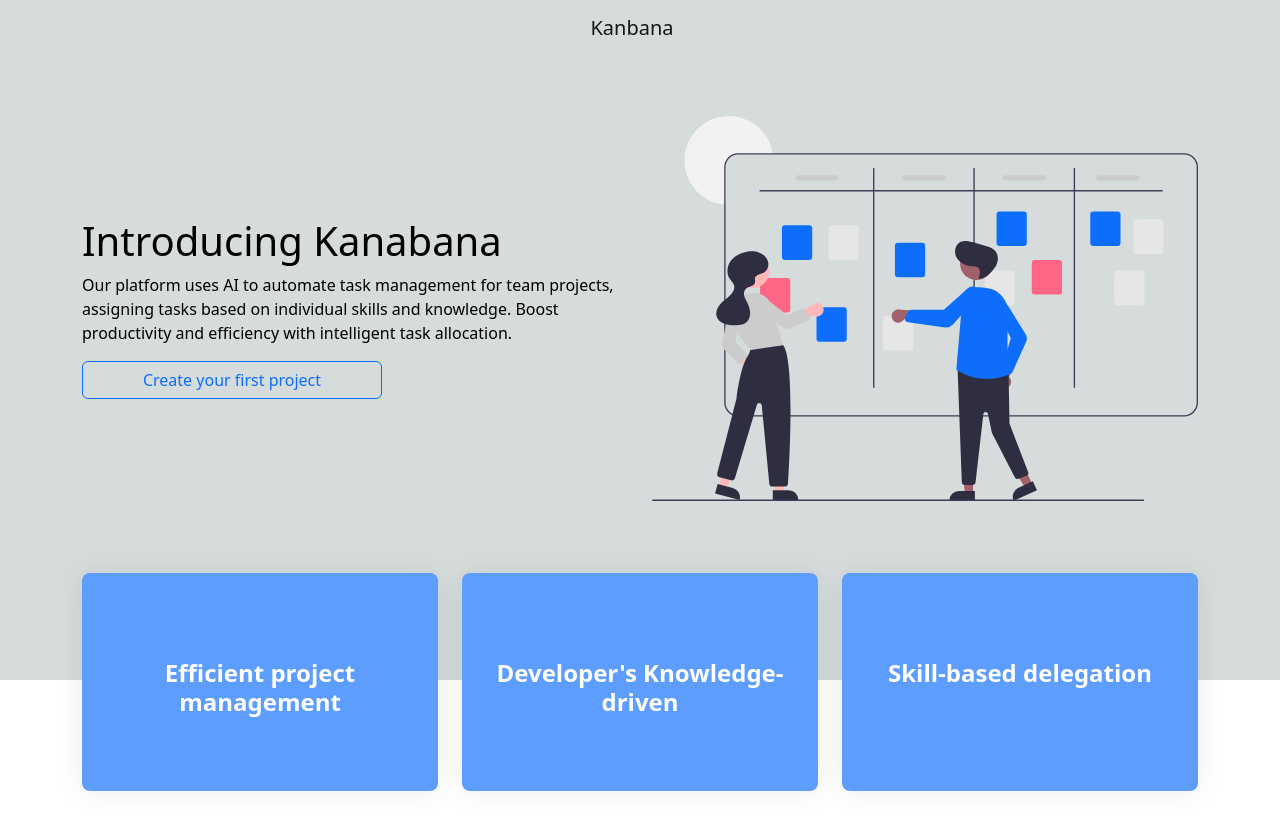
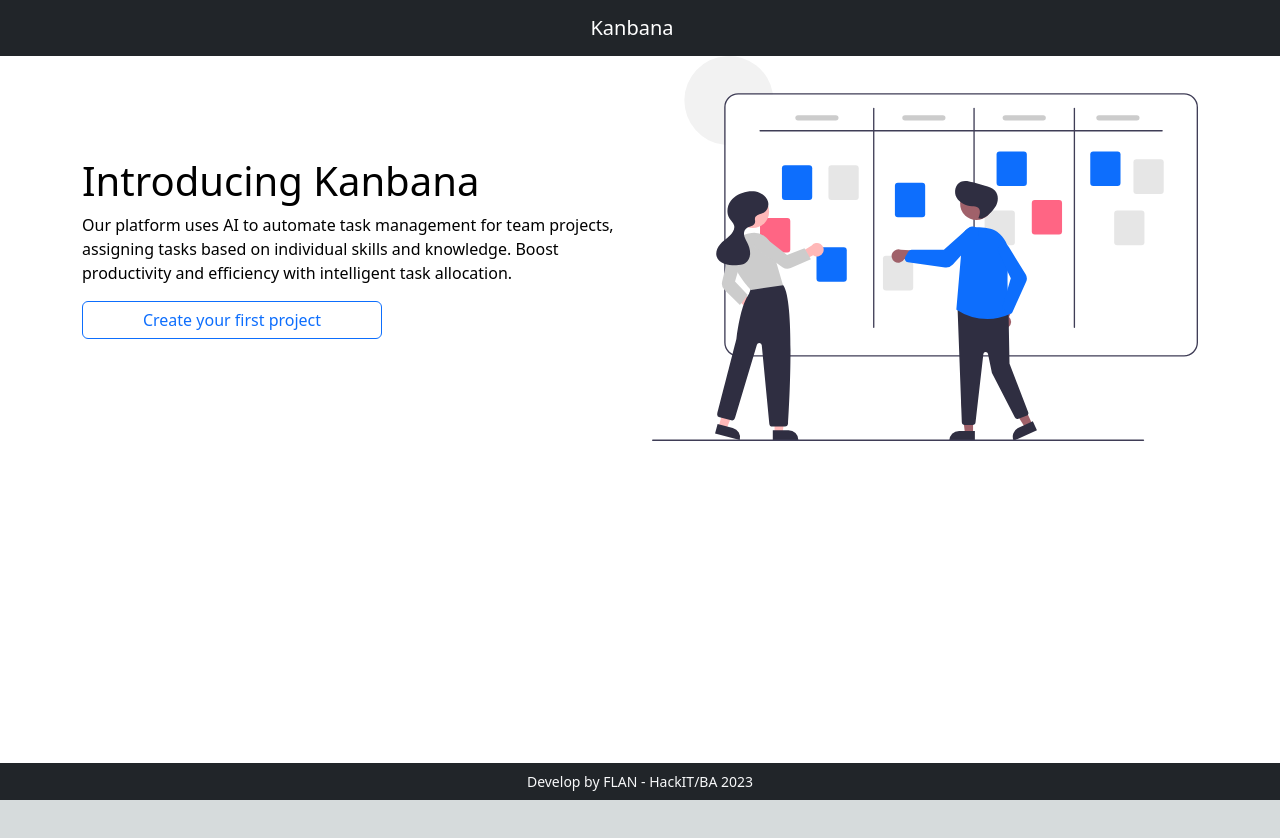
Before and after one commit to martinippo01/kanbana, a Next.js app in the folder front/: page / in a window 1280 px wide. Shown: the top 838 px of the page. After the commit the page ends 800 px from the top, so only its background shows below. Built offline with nearby package versions, Linux system fonts and the light colour scheme.

Commit message:
Navbar changes and footer added.

```diff
--- /dev/null
+++ b/front/pages/component/footer.js
@@ -0,0 +1,10 @@
+import Navbar from 'react-bootstrap/Navbar';
+function Footer(param){
+    return(
+        <Navbar fixed="bottom" bg="dark" variant="dark" className='d-flex justify-content-center'>
+            <small className='text-light'>Develop by FLAN - HackIT/BA 2023</small>
+        </Navbar>
+    );
+}
+
+export default Footer;
--- a/front/pages/component/navBar.js
+++ b/front/pages/component/navBar.js
@@ -1,10 +1,9 @@
+import Navbar from 'react-bootstrap/Navbar';
 function NavBar(param){
     return(
-        <nav className="navbar navbar-expand-lg bg-body-tertiary sticky-top" style={{backgroundColor: param.color}}>
-        <div className="container-fluid d-flow justify-content-center">
-            <a className="navbar-brand" href="#">Kanbana</a>
-        </div>
-        </nav>
+        <Navbar  bg="dark" variant="dark" className='d-flex justify-content-center'>
+            <Navbar.Brand className="my-auto" href="#home">Kanbana</Navbar.Brand>
+        </Navbar>
     );
 }
 
--- a/front/pages/index.js
+++ b/front/pages/index.js
@@ -1,25 +1,15 @@
 import Head from 'next/head'
 import Image from 'next/image'
 import { Inter } from 'next/font/google'
-import styles from '<kanbana-front>/styles/Home.module.css'
-import NavBar from "<kanbana-front>/pages/component/navBar";
-import {useEffect, useState} from "react";
 import svg from '../public/undraw_scrum_board_re_wk7v.svg'
 import {Button} from "react-bootstrap";
+import NavBar from './component/navBar';
+import Footer from './component/footer';
+
 
 const inter = Inter({ subsets: ['latin'] })
 
 export default function Home() {
-
-    // const [token, setToken] = useState('1234');
-    // useEffect(() => {
-    //     const data  = window.localStorage.getItem('token');
-    //     if(data != null)
-    //         setToken(data);
-    // }, []);
-    // useEffect(() => window.localStorage.setItem('token', token), [token]);
-
-
   return (
       <>
           <Head>
@@ -34,21 +24,27 @@ export default function Home() {
                 backgroundColor: "#FFFFFF",
             }}
           >
-            <NavBar color="#d6dbdc"></NavBar>
-              <section id="hero" className="hero"
+
+            {/* <Navbar  bg="dark" variant="dark" className='d-flex justify-content-center'>
+                    <Navbar.Brand className="my-auto" href="#home">Kanbana</Navbar.Brand>
+            </Navbar> */}
+
+            <NavBar></NavBar>
+              {/* <section id="hero" className="hero"
                 style={{
                     width: "100%",
+                    height: "100%",
                     position: "relative",
                     background: "#d6dbdc",
                     paddingTop: "60px",
                     marginTop: 0,
                 }}
-              >
+              > */}
                   <div className="container position-relative">
                       <div className="row gy-5" data-aos="fade-in">
                           <div
                               className="col-lg-6 order-2 order-lg-1 d-flex flex-column justify-content-center text-center text-lg-start">
-                              <h1>Introducing Kanabana</h1>
+                              <h1>Introducing Kanbana</h1>
                               <p>Our platform uses AI to automate task management for team projects, assigning tasks based on individual skills and knowledge. Boost productivity and efficiency with intelligent task allocation.</p>
                               <Button variant="outline-primary" style={{width: "300px"}} href="/createProject">Create your first project</Button>
                           </div>
@@ -57,39 +53,7 @@ export default function Home() {
                           </div>
                       </div>
                   </div>
-
-                  <div className="icon-boxes position-relative">
-                      <div className="container position-relative">
-                          <div className="row gy-4 mt-5">
-
-                              <div className="col-xl-4 col-md-4">
-                                  <div className="icon-box">
-                                      <div className="icon"><i className="bi bi-easel"></i></div>
-                                      <h4 className="title"><a href="" className="stretched-link">Efficient project management</a></h4>
-                                  </div>
-                              </div>
-
-
-                              <div className="col-xl-4 col-md-4">
-                                  <div className="icon-box">
-                                      <div className="icon"><i className="bi bi-gem"></i></div>
-                                      <h4 className="title"><a href="" className="stretched-link">Developer's Knowledge-driven</a></h4>
-                                  </div>
-                              </div>
-
-
-                              <div className="col-xl-4 col-md-4" >
-                                  <div className="icon-box">
-                                      <div className="icon"><i className="bi bi-geo-alt"></i></div>
-                                      <h4 className="title"><a href="" className="stretched-link">Skill-based delegation</a></h4>
-                                  </div>
-                              </div>
-
-
-                          </div>
-                      </div>
-                  </div>
-              </section>
+                <Footer></Footer>
           </div>
       </>
   );
--- a/front/styles/globals.css
+++ b/front/styles/globals.css
@@ -283,3 +283,7 @@ a {
   border-left: 15px solid #0D6EFD;
   transform: scale(20);
 }
+
+.hola {
+  color: #808080;
+}
```
